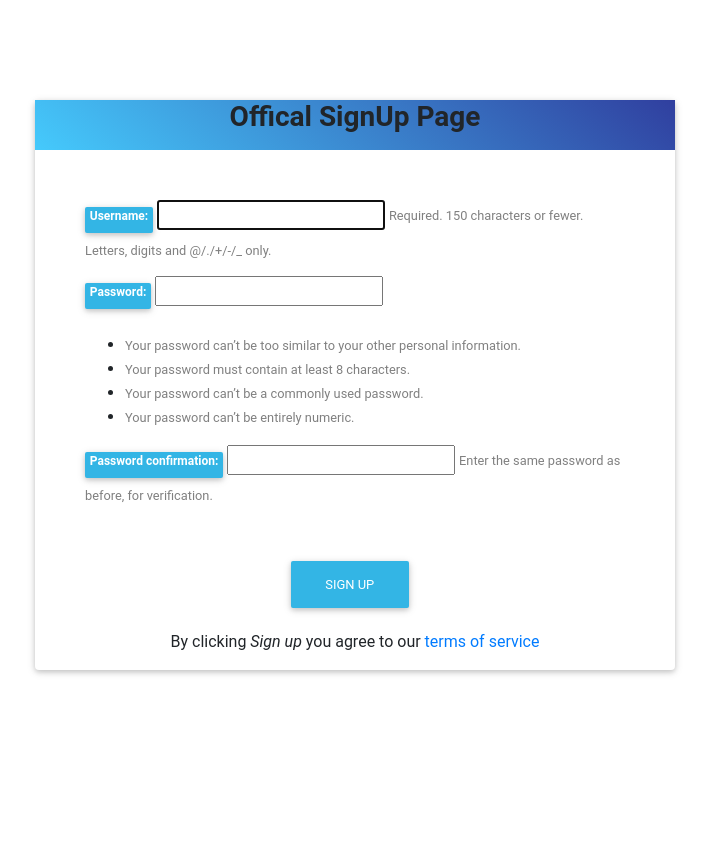
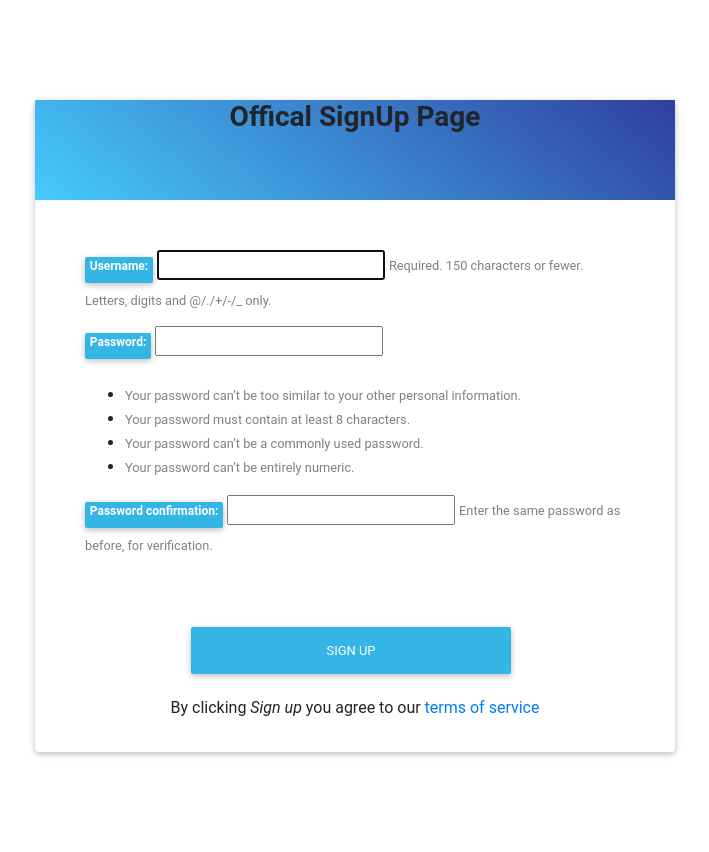
Before and after one commit to michaelmurwayi/rollerskates, a Django app: page /signup/ in a window 1280 px wide. Shown: the whole page, without its empty margins (265-974 px from the left). Before the commit the page ends 675 px from the top, so only its background shows below. Run offline with Django 3.2, Linux system fonts and the light colour scheme; some libraries are stand-ins or nearby versions.

Commit message:
changes to sign up template

```diff
--- a/carwash/management/templates/signup.html
+++ b/carwash/management/templates/signup.html
@@ -31,18 +31,22 @@
       margin: 100px;
 
     }
-    .form-header {
-      height: 50px;
+    .panel {
       text-align: center;
-      font-size: 10;
+
+    }
+    .form-header{
+      height: 100px;
+
     }
     .form-content{
       margin: 50px;
     }
     .btn{
       position: relative;
-      left: 250px;
-    }
+      width: 50%;
+      left: 150px;
+      }
     .terms{
       text-align: center;
     }
@@ -51,10 +55,11 @@
     <!--Form with header-->
     <form method="post">
       <div class="card col-md-offset-2">
-        <div class="panel panel-default">
+        <div class="panel ">
           <div class="form-header blue-gradient">
-            <h3 class="font-weight-bold">Offical SignUp Page</h3>
+            <h3 class="font-weight-bold ">Offical SignUp Page</h3>
           </div>
+        </div>
         <div class="form-content">
               {% csrf_token %}
               {% for field in form %}
@@ -80,8 +85,6 @@
               <a href="" target="_blank">terms of service</a>
             </div>
 
-
-      </div>
     </form>
   </body>
 </html>
```
